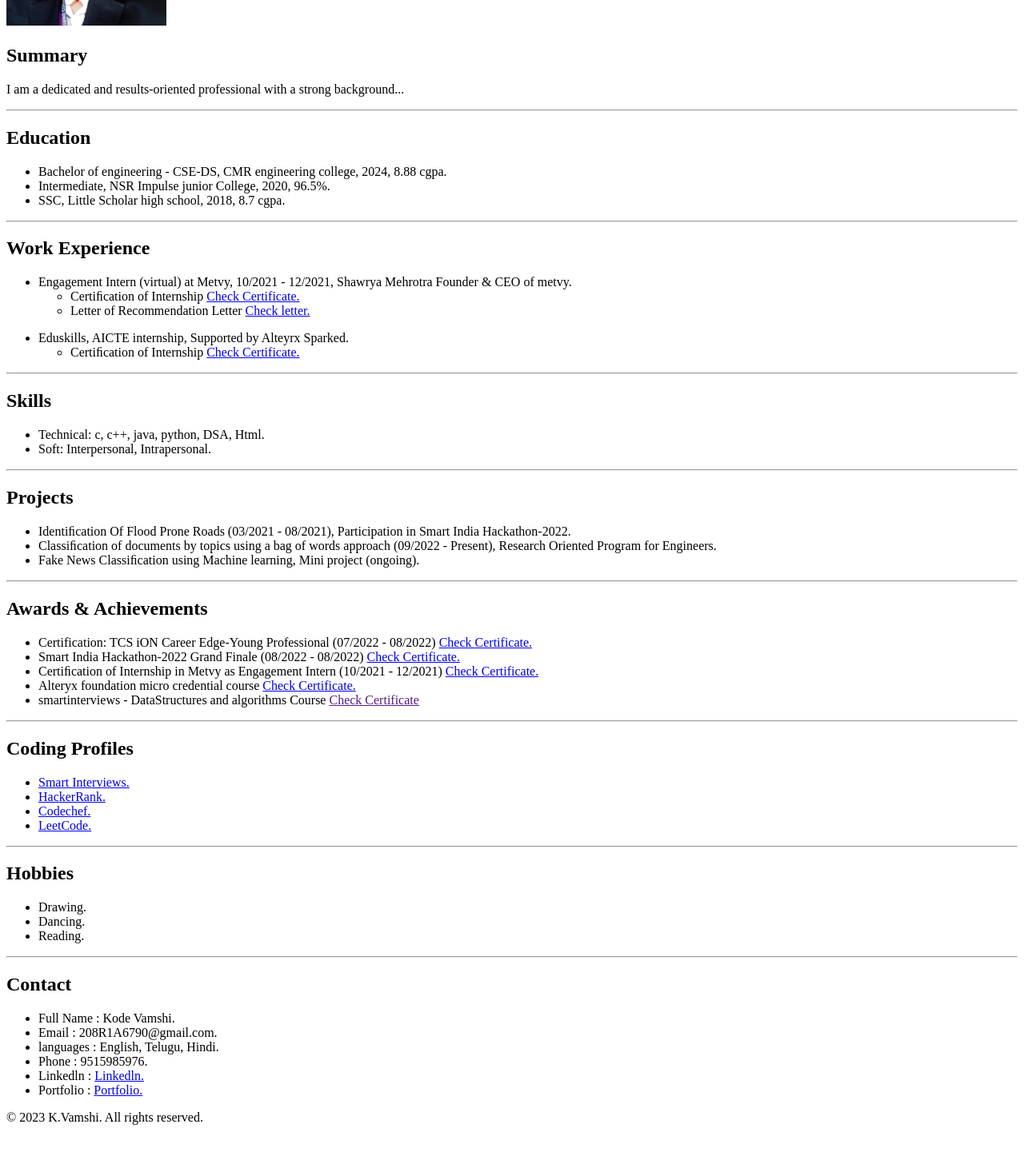
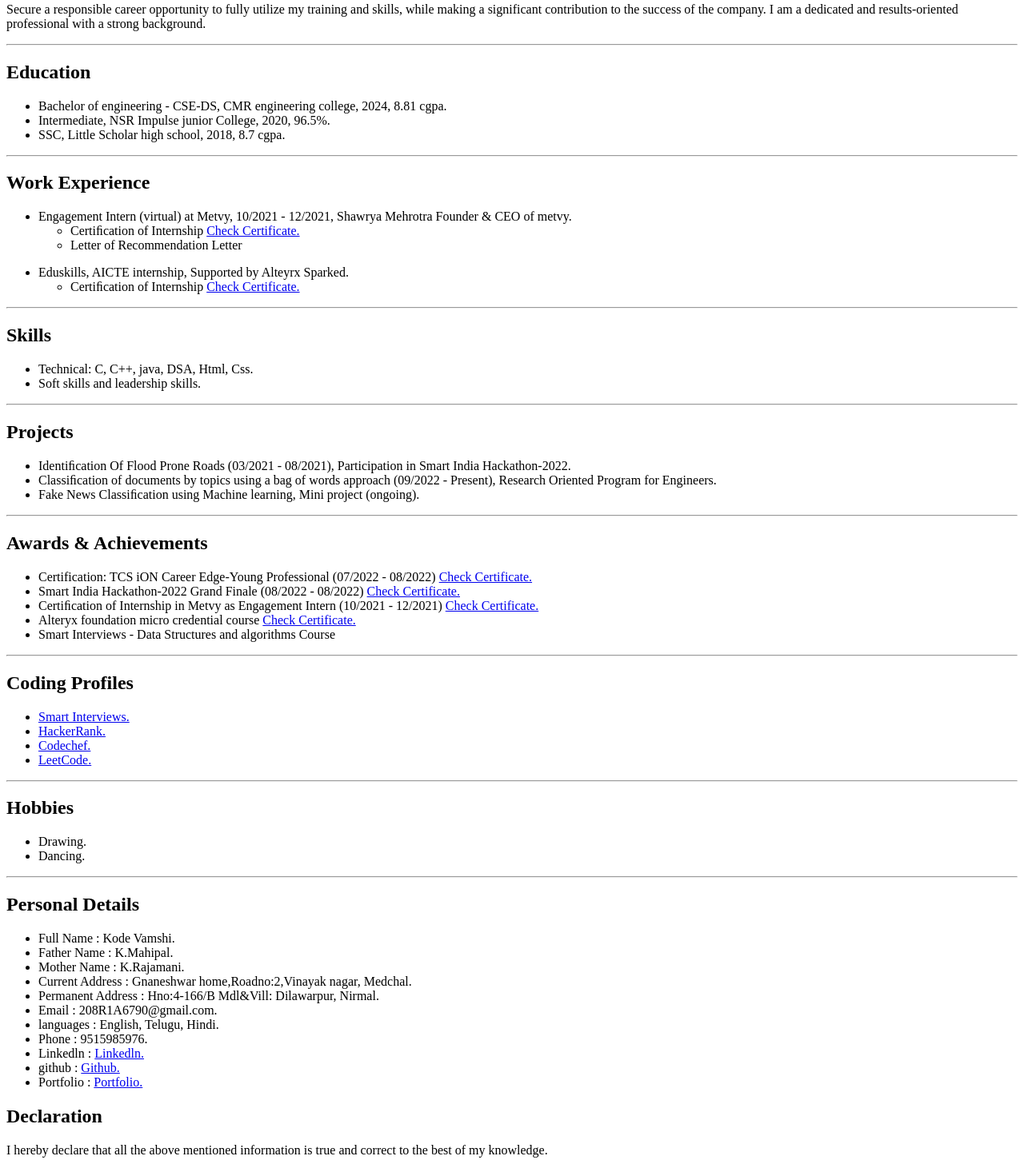
Before and after one commit to Vamshikode/My-Resume, a plain HTML site: page index.html in a window 1280 px wide. Shown: the part 248-1699 px from the top of the page at 80% size. Before the commit the page ends 1671 px from the top, so only its background shows below. Drawn offline with Linux system fonts and the light colour scheme.

Commit message:
Update index.html

```diff
--- a/index.html
+++ b/index.html
@@ -1,15 +1,32 @@
 <!DOCTYPE html>
-<html lang="en"></html>
+<html lang="en"></html>  <!--Inline CSS-->
 <head>
+    <!--<link
+    rel="stylesheet"
+    href="./styles.css"/>*/-->
+
     <meta charset="UTF-8">
     <meta name="viewport" content="width=device-width,initial-scale=1.0">
     <title>My Resume</title>
+   <!--<style>
+        html{
+            background: lightcyan;  <!-Internal CSS->
+        }
+    </style>
+       <style>
+        .margin-div{
+            margin=209px;
+        }
+    </style>-->
+
 </head>
 <body>
+    <!--<div class="margin-div">-->
     <header>
         <h1>KODE VAMSHI</h1>
-        <img src="./photo.jpg" alt="Profile Photo" width="200" height="200">
+        <img src="./photo.jpg" alt="Profile Photo"  height="100">
     </header>
+    <!--</div>-->
 <!--<nav>
     <ul>
        <li><a href="#summary">Summary</a></li>
@@ -25,13 +42,14 @@
 </nav>-->
 <div id="summary">
     <h2>Summary</h2>
-    <p>I am a dedicated and results-oriented professional with a strong background...</p>
+    <p>Secure a responsible career opportunity to fully utilize my training and skills, while making a significant contribution to the success of the company.
+        I am a dedicated and results-oriented professional with a strong background.</p>
 </div>
 <hr>
 <div id="education">
     <h2>Education</h2>
     <ul>
-        <li>Bachelor of engineering - CSE-DS, CMR engineering college, 2024, 8.88 cgpa.</li>
+        <li>Bachelor of engineering - CSE-DS, CMR engineering college, 2024, 8.81 cgpa.</li>
         <li>Intermediate, NSR Impulse junior College, 2020, 96.5%.</li>
         <li>SSC, Little Scholar high school, 2018, 8.7 cgpa.</li>
     </ul>
@@ -44,7 +62,7 @@
             Shawrya Mehrotra Founder & CEO of metvy.
         <ul>
             <li> Certiﬁcation of Internship <a href="https://drive.google.com/file/d/1X3gAfcNCR3Bek_BezXqrjNLikx3vQVCo/view?usp=drive_link">Check Certificate.</a></li>
-            <li>Letter of Recommendation Letter <a href="https://drive.google.com/file/d/1X3gAfcNCR3Bek_BezXqrjNLikx3vQVCo/view?usp=drive_link">Check letter.</a></li>
+            <li>Letter of Recommendation Letter</li>
         </ul>
         </li>
     </ul>
@@ -61,8 +79,8 @@
 <div id="skills">
     <h2>Skills</h2>
     <ul>
-        <li>Technical: c, c++, java, python, DSA, Html.</li>
-        <li>Soft: Interpersonal, Intrapersonal.</li>
+        <li>Technical: C, C++, java, DSA, Html, Css.</li>
+        <li>Soft skills and leadership skills.</li>
     </ul>
 </div>
 <hr>
@@ -91,7 +109,7 @@
         <li>Certiﬁcation of Internship in Metvy as Engagement
             Intern (10/2021 - 12/2021) <a href="https://drive.google.com/file/d/1X3gAfcNCR3Bek_BezXqrjNLikx3vQVCo/view?usp=sharing">Check Certificate.</a></li>
         <li>Alteryx foundation micro credential course <a href="https://drive.google.com/file/d/19Ze9gK8UOSOdwTzMLsq6KJu3S-rYGFvL/view?usp=drive_link">Check Certificate.</a></li>
-        <li>smartinterviews - DataStructures and algorithms Course <a href="">Check Certificate</a></li>
+        <li>Smart Interviews - Data Structures and algorithms Course </li>
     </ul>
 </div>
 <hr>
@@ -110,23 +128,28 @@
     <ul>
         <li>Drawing.</li>
         <li>Dancing.</li>
-        <li>Reading.</li>
     </ul>
 </div>
 <hr>
 <div id="contact">
-    <h2>Contact</h2>
+    <h2>Personal Details</h2>
     <ul>
     <li>Full Name : Kode Vamshi.</li>
+    <li>Father Name : K.Mahipal.</li>
+    <li>Mother Name : K.Rajamani.</li>
+    <li>Current Address : Gnaneshwar home,Roadno:2,Vinayak nagar, Medchal.</li>
+    <li>Permanent Address : Hno:4-166/B Mdl&Vill: Dilawarpur, Nirmal.</li>
     <li>Email : 208R1A6790@gmail.com.</li>
     <li>languages : English, Telugu, Hindi.</li>
     <li>Phone : 9515985976.</li>
     <li>Linkedln : <a href="https://www.linkedin.com/in/kode-vamshi-3aa869228">Linkedln.</a></li>
+    <li>github : <a href="https://github.com/Vamshikode">Github.</a></li>
     <li>Portfolio : <a href="https://vamshikode.github.io/portfolio/">Portfolio.</a></li>
     </ul>
 </div>
 <footer>
-    <p>&copy; 2023 K.Vamshi. All rights reserved.</p>
+    <h2>Declaration</h2>
+    <p>I hereby declare that all the above mentioned information is true and correct to the best of my knowledge.</p>
 </footer>
 </body>
 </html>
```
